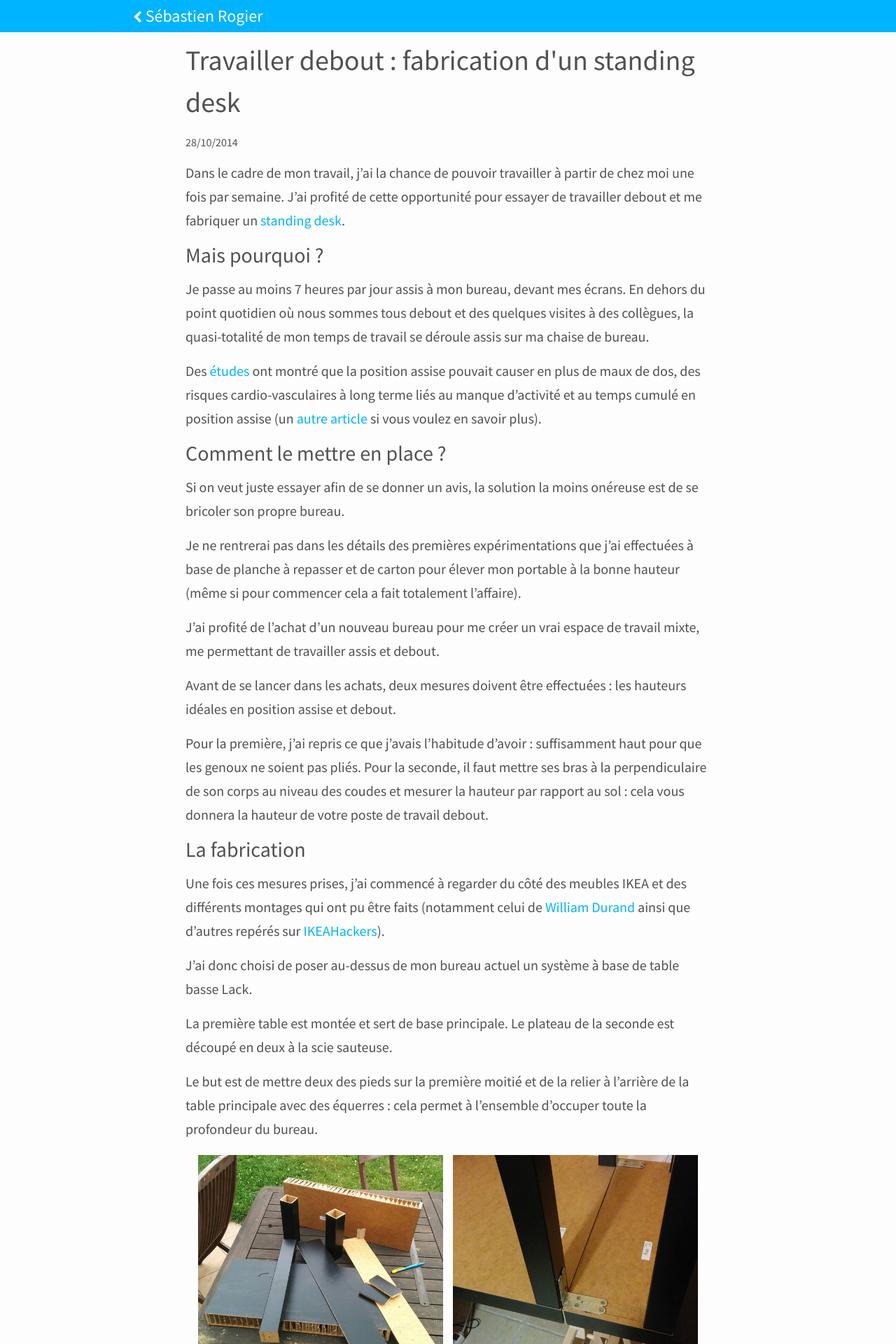
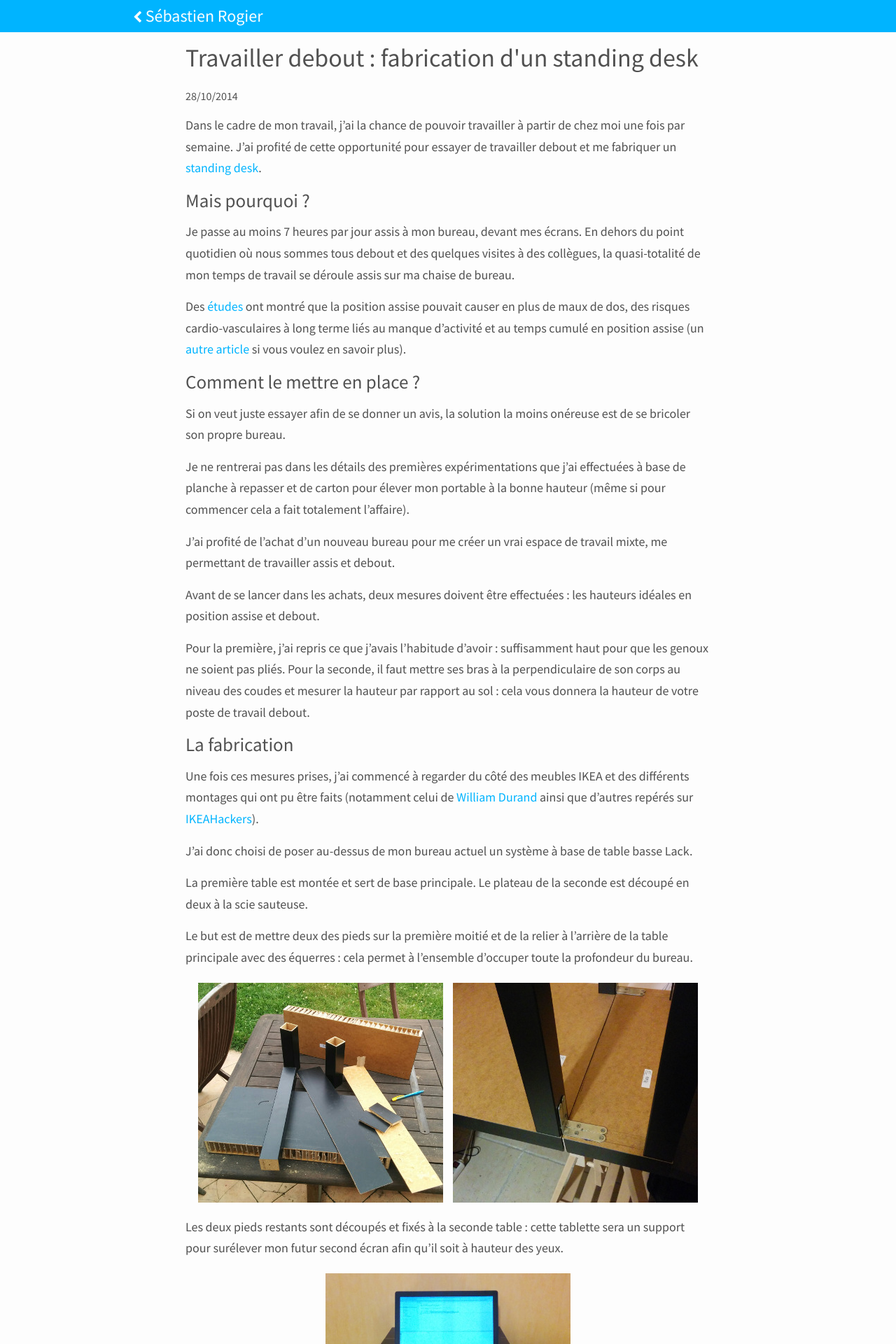
Before and after one commit to srogier/blog, a Jekyll site: the page built from _posts/2014-10-28-travailler-debout.md, in a window 1280 px wide. Shown: the top 1920 px of the page at 70% size. Built offline with Jekyll 4.4.1, drawn with Linux system fonts in a browser that asks for light colours; nearby versions of some CDN libraries; comment, search, counter and statistics services are not loaded.

Commit message:
Ajustements graphiques

```diff
--- a/_sass/_home.scss
+++ b/_sass/_home.scss
@@ -1,5 +1,5 @@
 .post-list {
-  margin: 0;
+  margin: 0 0 40px 0;
   li {
     list-style: none;
   }
--- a/_sass/_layout.scss
+++ b/_sass/_layout.scss
@@ -39,11 +39,11 @@ body {
 }
 
 .post-title {
-    font-size: 2.5em;
+    font-size: 2.25em;
 }
 
 .post-content {
-    font-size: 1.25em;
+    font-size: 1.125em;
     line-height: 1.7em;
 
 }
```
